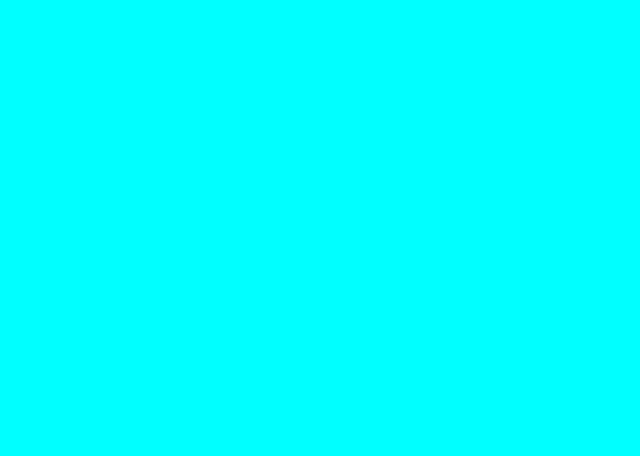
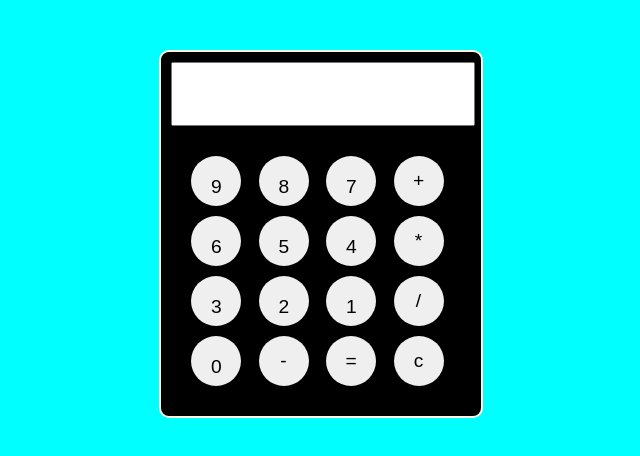
Before and after one commit to umaradil02/pr-js, a plain HTML site: page index.html in a window 1280 px wide. Shown: the whole page, without its empty margins (319-959 px from the left). Drawn offline with Linux system fonts and the light colour scheme.

Commit message:
making calculator for practice

```diff
--- a/app.js
+++ b/app.js
@@ -0,0 +1,25 @@
+
+const calculator = document.querySelector('.container');
+
+const display = document.getElementById('display');
+
+calculator.addEventListener('click', function (event) {
+    if (event.target.matches('input[type="button"]')) {
+        const button = event.target;
+        const value = button.value;
+
+        if (value === 'C') {
+            value.display = ' ';
+        }
+        else if (value === '=') {
+            try {
+                display.value = eval(display.value);
+            } catch (error) {
+                display.value = 'Error';
+            }
+        }
+        else {
+            display.value += value;
+        }
+    }
+});
--- a/index.html
+++ b/index.html
@@ -8,11 +8,71 @@
         body{
             margin: 0;
             background-color: aqua;
+            overflow: hidden;
+
         }
+        .container{
+            width: 300px;
+            margin: 50px auto;
+            background-color: black;
+            padding: 10px;
+             border-radius: 10px;
+             border: 2px solid cornsilk;
+        }
+        #display{
+            width: calc(100% - 10px);
+            padding: 5px;
+            height: 50px;
+            font-size: 1rem;
+            font-weight: 800;
+            color: black;
+            text-align: left;
+            margin-bottom: 10px;
+        }
+        .number{
+            display: grid;
+            grid-template-columns: repeat(4,1fr);
+            gap: 10px;
+            padding: 20px;
+        }
+        #btn{
+        width: 50px;
+        height: 50px;
+        border: none;
+        border-radius: 50%;
+        cursor: pointer;
+        font-size: 1.2rem;
+        }
+        #btn:hover{
+            background-color: cadetblue;
+            color: black;
+        }
+
+
     </style>
 </head>
 <body>
-    <canvas id="canvas"></canvas>
+    <div class="container">
+        <input  type="text" id="display" readonly>
+        <div class="number">
+        <input type="button" value="9"  id="btn" class="number">
+        <input type="button" value="8"  id="btn" class="number">
+        <input type="button" value="7"  id="btn" class="number">
+        <input type="button" value="+"  id="btn" class="oprator">
+        <input type="button" value="6"  id="btn" class="number">
+        <input type="button" value="5"  id="btn" class="number">
+        <input type="button" value="4"  id="btn" class="number">
+        <input type="button" value="*"  id="btn" class="oprator">
+        <input type="button" value="3"  id="btn" class="number">
+        <input type="button" value="2"  id="btn" class="number">
+        <input type="button" value="1"  id="btn" class="number">
+        <input type="button" value="/"  id="btn" class="oprator">
+        <input type="button" value="0"  id="btn" class="number">
+        <input type="button" value="-"  id="btn" class="oprator">
+        <input type="button" value="="  id="btn" class=" id="plus">
+        <input type="button" value="c"  id="btn" class=" id="clear">
+        </div>
+    </div>
     <script src="app.js"></script>
 </body>
 </html>
```
